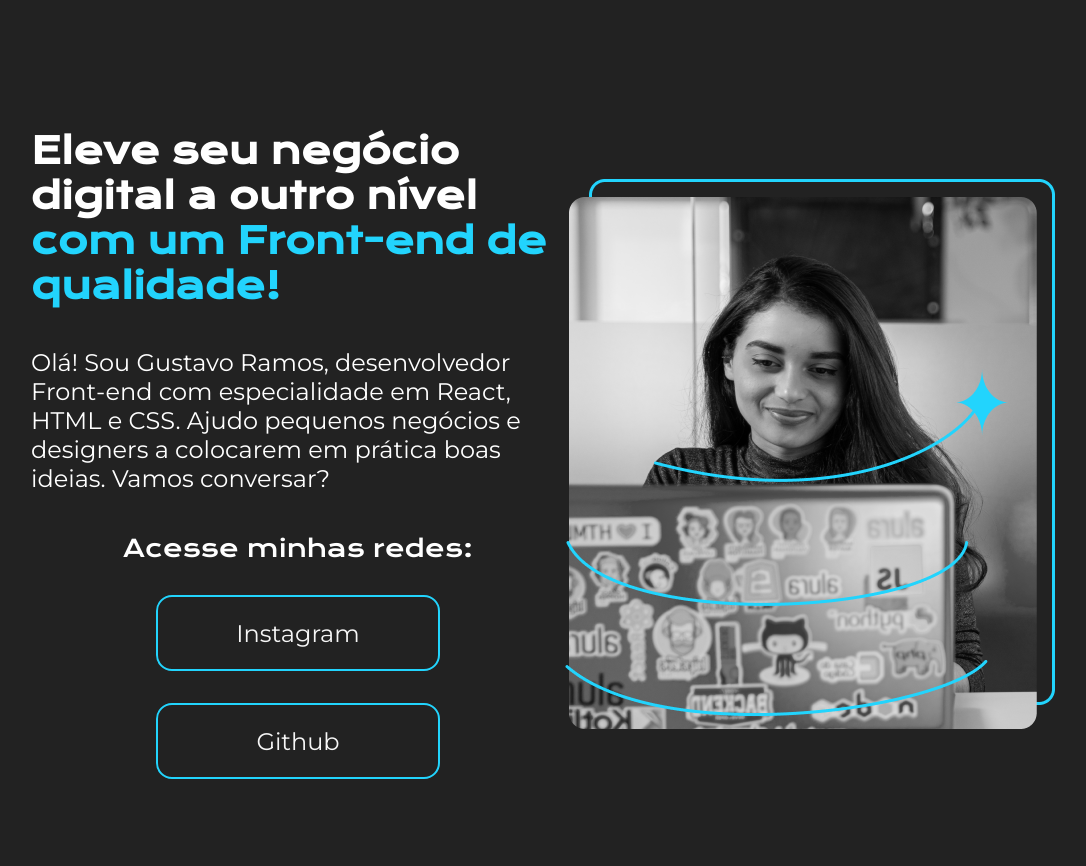
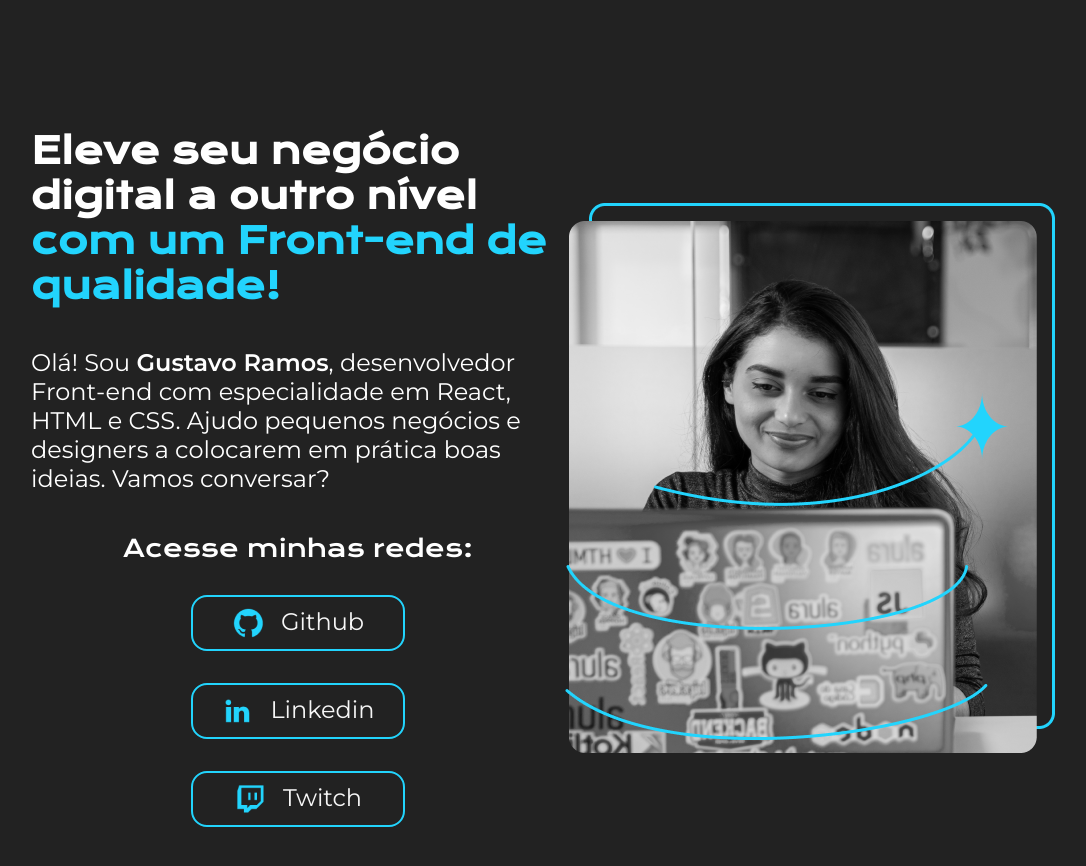
Before and after one commit to Gustaramos/Portifolio, a plain HTML site: page index.html in a window 1280 px wide. Shown: the whole page, without its empty margins (97-1183 px from the left). Drawn offline with nearby package versions, Linux system fonts and the light colour scheme.

Commit message:
Commit Att

```diff
--- a/index.html
+++ b/index.html
@@ -13,16 +13,26 @@
         <section class="apresentacao__conteudo">
             <h1 class="apresentacao__conteudo__titulo">Eleve seu negócio digital a outro nível <strong class="destaque-titulo"> com um
                  Front-end de qualidade!</strong></h1>
-            <p class="apresentacao__conteudo__texto">Olá! Sou Gustavo Ramos, desenvolvedor Front-end
+            <p class="apresentacao__conteudo__texto">Olá! Sou <strong class="apresentacao__conteudo__texto__meu-nome">Gustavo Ramos</strong>, desenvolvedor Front-end
                 com especialidade em React, HTML e CSS. Ajudo pequenos negócios e designers a colocarem em prática boas ideias.
                 Vamos conversar?</p>
             <div class="apresentacao__links">
                 <h2 class="apresentacao__links__subtitulo">Acesse minhas redes:</h2>
-                <a class="apresentacao__links__link" href="https://instagram.com">Instagram</a>
-                <a class="apresentacao__links__link" href="https://github.com/Gustaramos">Github</a>
+                <a class="apresentacao__links__link" href="https://github.com/Gustaramos">
+                    <img src="assets/github.png">
+                    Github
+                </a>
+                <a class="apresentacao__links__link" href="https://www.linkedin.com/in/gustavo-ramos-1b8553b9/">
+                    <img src="assets/linkedin.png">
+                    Linkedin
+                </a>
+                <a class="apresentacao__links__link" href="https://twitch.tv/cataflans">
+                    <img src="assets/twitch.png">
+                    Twitch
+                </a>
             </div>
         </section>
-        <img src="desenvolvedora.png" alt="Pessoa desenvolvedora">
+        <img src="assets/desenvolvedora.png" alt="Pessoa desenvolvedora">
     </main>
      <footer></footer>
 </body>
--- a/style.css
+++ b/style.css
@@ -9,7 +9,7 @@ body {
     height: 100vh;
     box-sizing: border-box;
     background-color: #222222;
-    color: #ffff;
+    color: #ffffff;
 }
 
 .destaque-titulo {
@@ -40,6 +40,16 @@ body {
     font-family: 'Montserrat', sans-serif;
 }
 
+.apresentacao__conteudo__texto__meu-nome {
+    color: #ffffff;
+    transition: 1s;
+}
+
+.apresentacao__conteudo__texto__meu-nome:hover {
+    color: aqua;
+    transition: 1s;
+}
+
 .apresentacao__links {
     display: flex;
     flex-direction: column;
@@ -55,14 +65,16 @@ body {
 }
 
 .apresentacao__links__link {
+    display: flex;
+    justify-content: center;
+    gap: 16px;
     border: 2px solid #22D4FD;
-    /* background-color:  rgb(150, 215, 255); */
-    width: 280px;
+    width: 200px;
     text-align: center;
     border-radius: 16px;
     font-size: 24px;
     font-weight: 600px;
-    padding: 21.5px 0;
+    padding: 10px 5px;
     color: #f6f6f6;
     font-family: 'Montserrat', sans-serif;
     text-decoration: none;
@@ -71,16 +83,9 @@ body {
 }
 
 .apresentacao__links__link:hover {
-    background-color: rgb(150, 215, 255);
-    width: 280px;
-    text-align: center;
-    border-radius: 16px;
-    border: 2px solid #22D4FD;
-    font-size: 24px;
-    font-weight: 600px;
+    background-color: #1687a0cc;
+    width: 360px;
+    text-decoration: none;
     padding: 21.5px 0;
-    color: #f6f6f6;
-    font-family: 'Montserrat', sans-serif;
-    text-decoration: none;
-    transition: 1s;
+
 }
```
Also changed, not shown: assets/Imagem.png (renamed from Imagem.png), assets/desenvolvedor.png (renamed from desenvolvedor.png), assets/desenvolvedor1.png (renamed from desenvolvedor1.png), assets/desenvolvedora.png (renamed from desenvolvedora.png), assets/github.png (renamed from github.png), assets/instagram.png (renamed from instagram.png), assets/linkedin.png (renamed from linkedin.png), assets/twitch.png (renamed from twitch.png), assets/twitter.png (renamed from twitter.png).
